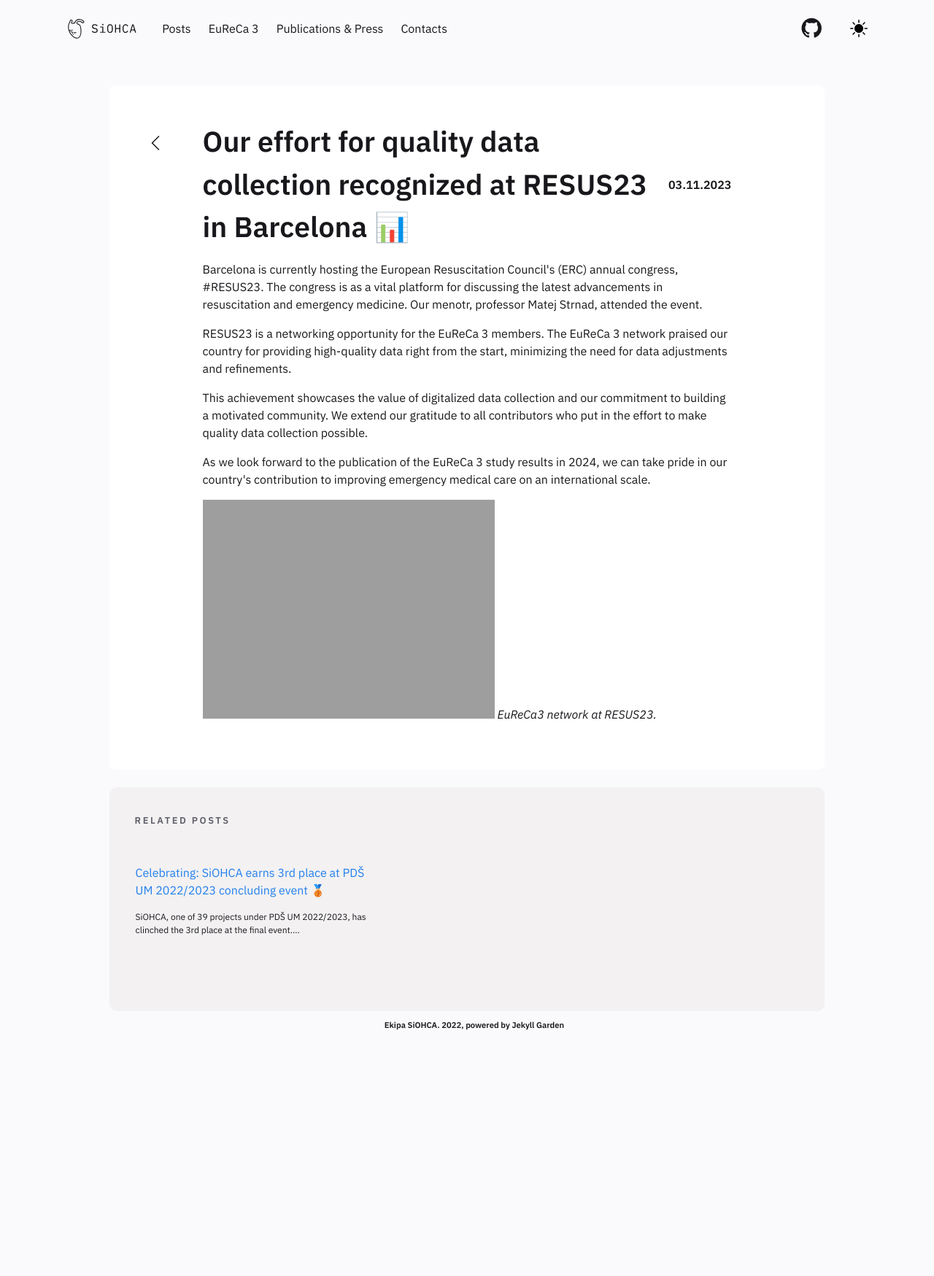
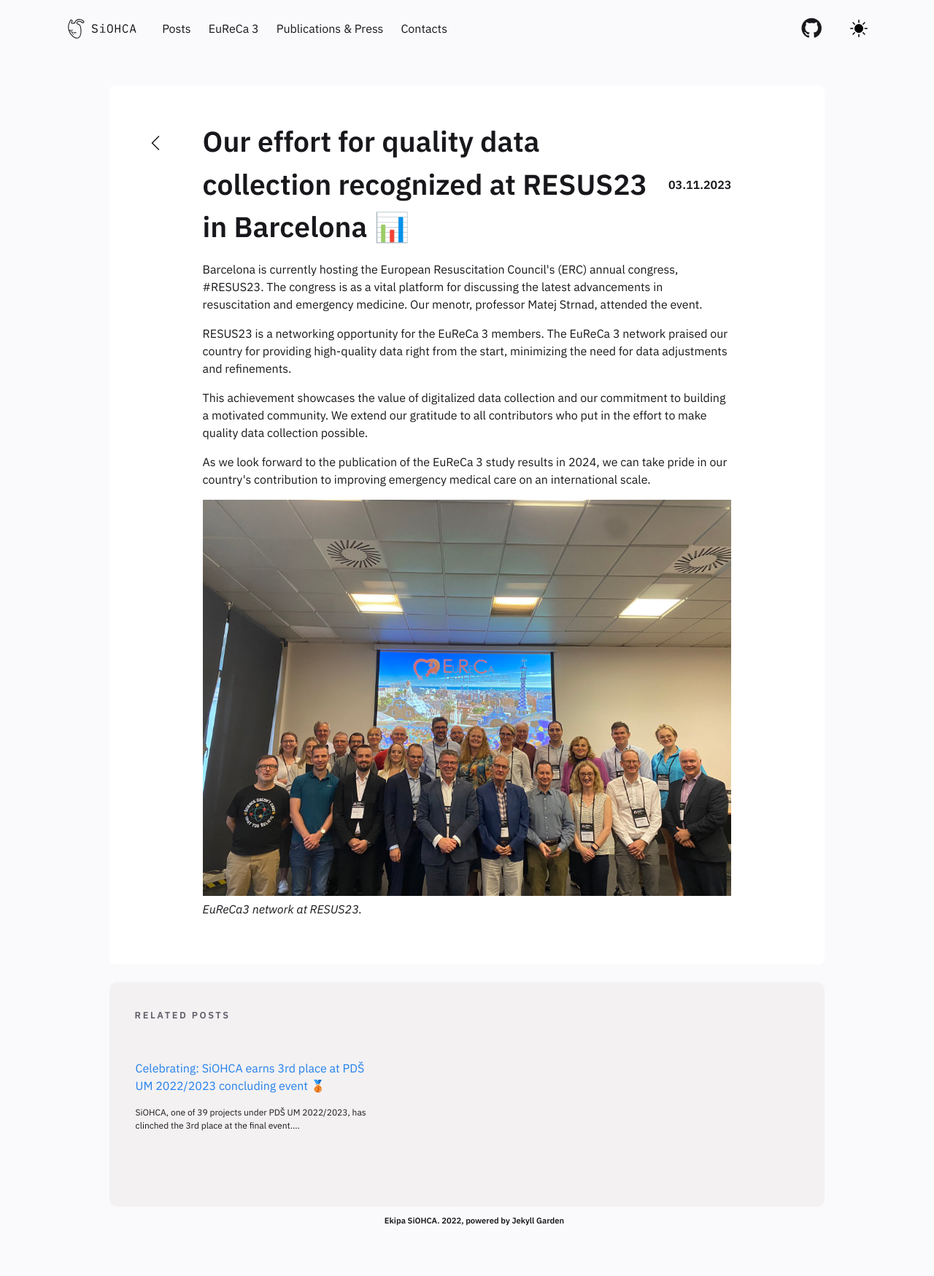
Before and after one commit to SterArcher/OHCA-registry-Slovenia, a Jekyll site: the page built from _posts/2023-11-03-Our effort for quality data collection recognized at RESUS23.md, in a window 1280 px wide. Shown: the whole page at 73% size. Built offline with Jekyll 4.4.1, drawn with Linux system fonts in a browser that asks for light colours; nearby versions of some CDN libraries; before the commit the page ends 1481 px from its top, so only the background shows below that.

Commit message:
Update 2023-11-03-Our effort for quality data collection recognized at RESUS23.md

```diff
--- a/_posts/2023-11-03-Our effort for quality data collection recognized at RESUS23.md
+++ b/_posts/2023-11-03-Our effort for quality data collection recognized at RESUS23.md
@@ -12,5 +12,5 @@ This achievement showcases the value of digitalized data collection and our comm
 
 As we look forward to the publication of the EuReCa 3 study results in 2024, we can take pride in our country's contribution to improving emergency medical care on an international scale.
 
-![EuReCa3 network at RESUS23.](https://siohca.um.si/assets/img/resus23.jpeg)
+![EuReCa3 network at RESUS23.](https://siohca.um.si/assets/img/resus23.jpg)
 *EuReCa3 network at RESUS23.*
```
